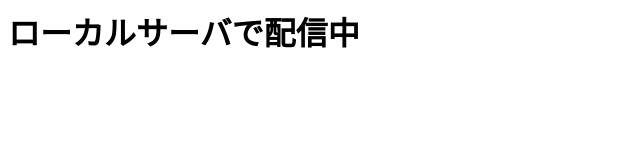
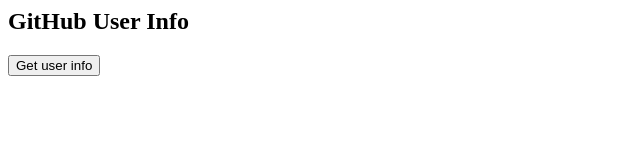
Before and after one commit to TakashiTakeyama/GitHubuser-byNode.js, a plain HTML site: page index.html in a window 1280 px wide. Shown: the whole page, without its empty margins (0-640 px from the left). Drawn offline with Linux system fonts and the light colour scheme.

Commit message:
use Fetch-API

```diff
--- a/index.html
+++ b/index.html
@@ -1,10 +1,11 @@
 <html lang="ja">
   <head>
     <meta charset="utf-8" />
-    <title>index.html</title>
+    <title>Ajax Example</title>
   </head>
   <body>
-    <h1>ローカルサーバで配信中</h1>
+    <h2>GitHub User Info</h2>
+    <button onclick="fetchUserInfo('js-primer-example');">Get user info</button>
     <script src="index.js"></script>
   </body>
 </html>
--- a/index.js
+++ b/index.js
@@ -1 +1,16 @@
-console.log("index.js: loaded");
+function fetchUserInfo(userId) {
+    fetch(`https://api.github.com/users/${userId}`)
+        .then(response => {
+            console.log(response.status);
+            // エラーレスポンスが返されたことを検知する
+            if (!response.ok) {
+                console.error("サーバーエラー", response);
+            } else {
+                response.json().then(userInfo => {
+                    console.log(userInfo);
+                });
+            }
+        }).catch(error => {
+            console.error("ネットワークエラー", error);
+        });
+}
```
